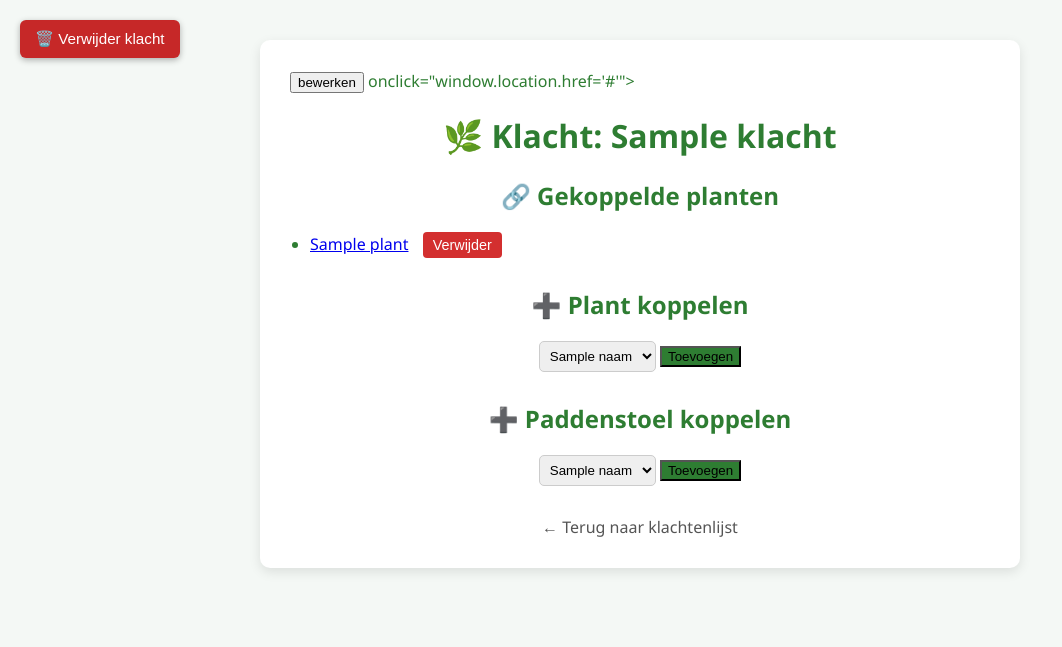
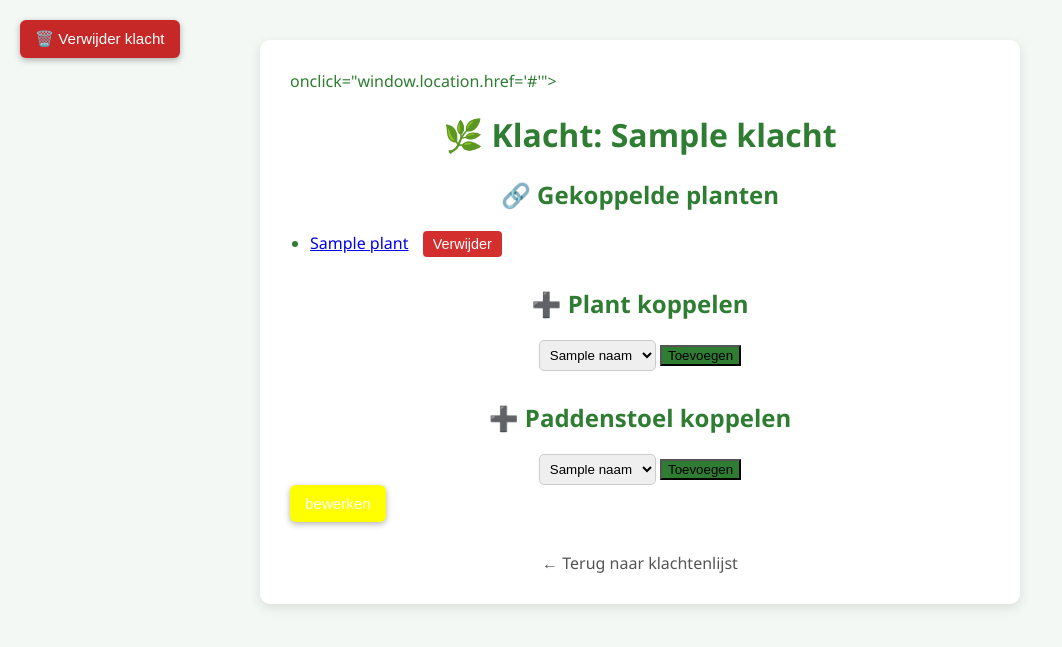
Before and after one commit to Stephankuil/Adelita, a Python web app: template templates/klacht_detail.html in a window 1280 px wide. Shown: the top 647 px of the page, without its empty margins (0-1062 px from the left). Run offline with Jinja, Linux system fonts and the light colour scheme; the template is opened without the code that fills it: most values are stand-ins (such as "Sample title", 1, 10 or a date in 2020).

Commit message:
bewerken knop in klacht detail

```diff
--- a/static/css/klacht_detail.css
+++ b/static/css/klacht_detail.css
@@ -122,3 +122,13 @@ select {
 .verwijder-klacht-buiten button:hover {
     background-color: #a32020;
 }
+.bewerken-knop {
+        background-color: #FFFF00;
+    color: white;
+    padding: 10px 15px;
+    border: none;
+    border-radius: 6px;
+    font-size: 0.95rem;
+    cursor: pointer;
+    box-shadow: 0 2px 6px rgba(0,0,0,0.3);
+}
--- a/templates/klacht_detail.html
+++ b/templates/klacht_detail.html
@@ -29,7 +29,7 @@
 
 
 <div class="container">
-    <button class="bewerken-knop" type="submit">bewerken</button>
+
         onclick="window.location.href='{{ url_for('klacht_bp.bewerken_klacht', klacht_id=klacht_id) }}'">
     <h1>🌿 Klacht: {{ klacht }}</h1>
 
@@ -98,7 +98,7 @@
   })();
 </script>
 
-
+<button class="bewerken-knop" type="submit">bewerken</button>
 
     <div class="back-link">
         <a href="{{ url_for('klacht_bp.klachten') }}">← Terug naar klachtenlijst</a>
```
